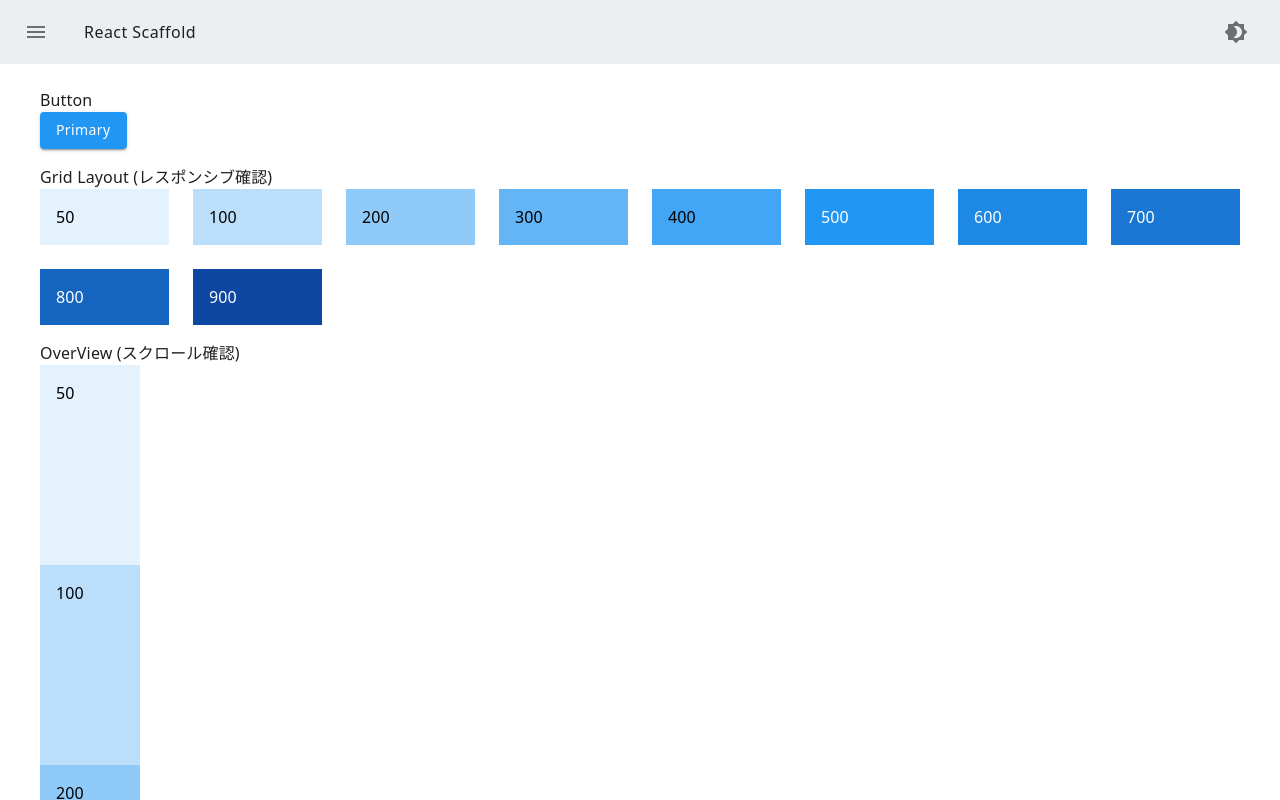
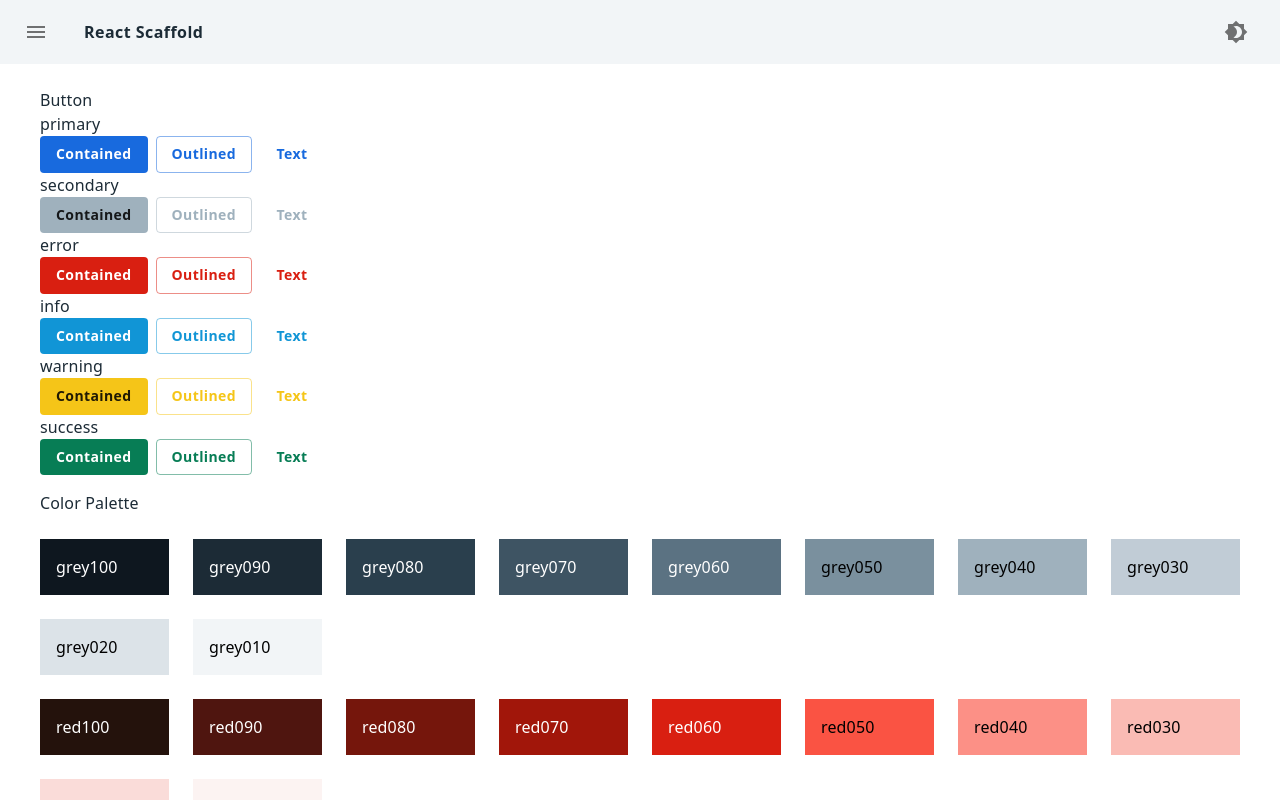
Before and after one commit to kosukekashiwa/react-scaffold, a React app: page /ui in a window 1280 px wide. Built offline with nearby package versions, Linux system fonts and the light colour scheme; the HTML template or start-up script is replaced by a standard one.

Commit message:
design tokens

```diff
--- a/src/utils/index.ts
+++ b/src/utils/index.ts
@@ -1,9 +1,10 @@
 import { PaletteMode } from '@mui/material';
+import { dt } from '../views/designTokens';
 
 export const isDarkMode = (mode: PaletteMode): boolean => {
   return mode === 'dark';
 };
 
 export const getLabelColor = (mode: PaletteMode): string => {
-  return isDarkMode(mode) ? '#ffffff' : '#1f1f1f';
+  return isDarkMode(mode) ? dt.text.reversed : dt.text.primary;
 };
--- /dev/null
+++ b/src/views/designTokens/index.ts
@@ -0,0 +1,125 @@
+export const greyPalette = {
+  grey100: '#0E171F',
+  grey090: '#1C2B36',
+  grey080: '#2A3F4D',
+  grey070: '#3E5463',
+  grey060: '#5B7282',
+  grey050: '#7A909E',
+  grey040: '#9FB1BD',
+  grey030: '#C1CCD6',
+  grey020: '#DCE3E8',
+  grey010: '#F2F5F7',
+};
+export const redPalette = {
+  red100: '#24120C',
+  red090: '#4F150F',
+  red080: '#75160C',
+  red070: '#A1160A',
+  red060: '#D91F11',
+  red050: '#FA5343',
+  red040: '#FC9086',
+  red030: '#FABBB4',
+  red020: '#FADCD9',
+  red010: '#FCF3F2',
+};
+export const orangePalette = {
+  orange100: '#1F1410',
+  orange090: '#402117',
+  orange080: '#632B17',
+  orange070: '#8F3415',
+  orange060: '#BF4815',
+  orange050: '#E86427',
+  orange040: '#FC9162',
+  orange030: '#FCBC97',
+  orange020: '#FCDDC7',
+  orange010: '#FCF2EB',
+};
+export const yellowPalette = {
+  yellow100: '#1C1613',
+  yellow090: '#38251B',
+  yellow080: '#54341F',
+  yellow070: '#70491C',
+  yellow060: '#946613',
+  yellow050: '#B3870E',
+  yellow040: '#D9A514',
+  yellow030: '#F5C518',
+  yellow020: '#F7E379',
+  yellow010: '#FAF6CF',
+};
+export const greenPalette = {
+  green100: '#081A15',
+  green090: '#092E25',
+  green080: '#094536',
+  green070: '#075E45',
+  green060: '#077D55',
+  green050: '#16A163',
+  green040: '#43C478',
+  green030: '#88DBA8',
+  green020: '#C7EBD1',
+  green010: '#EBF7ED',
+};
+export const aquaPalette = {
+  aqua100: '#0B1724',
+  aqua090: '#0C2B45',
+  aqua080: '#0E3D66',
+  aqua070: '#08548A',
+  aqua060: '#0073BA',
+  aqua050: '#1195D6',
+  aqua040: '#48B8F0',
+  aqua030: '#8BD3F7',
+  aqua020: '#C9E7F5',
+  aqua010: '#EBF3F7',
+};
+export const bluePalette = {
+  blue100: '#0D1826',
+  blue090: '#11294D',
+  blue080: '#103A75',
+  blue070: '#0D4EA6',
+  blue060: '#186ADE',
+  blue050: '#3D8DF5',
+  blue040: '#75B1FF',
+  blue030: '#ADCCF7',
+  blue020: '#D4E4FA',
+  blue010: '#F0F4FA',
+};
+
+export const palette = {
+  white: '#FFFFFF',
+  brack: '000000',
+  ...greyPalette,
+  ...redPalette,
+  ...orangePalette,
+  ...yellowPalette,
+  ...greenPalette,
+  ...aquaPalette,
+  ...bluePalette,
+};
+
+export const dt = {
+  mui: {
+    palette: {
+      primary: palette.blue060,
+      primaryDark: palette.blue030,
+      secondary: palette.grey040,
+      secondaryDark: palette.grey050,
+      error: palette.red060,
+      errorDark: palette.red040,
+      info: palette.aqua050,
+      infoDark: palette.aqua070,
+      warning: palette.yellow030,
+      warningDark: palette.yellow050,
+      success: palette.green060,
+      successDark: palette.green030,
+    },
+  },
+  text: {
+    primary: palette.grey090,
+    reversed: palette.white,
+  },
+  header: {
+    global: {
+      primary: palette.grey010,
+      reversed: palette.grey100,
+    },
+  },
+};
--- a/src/views/ecosystems/AppHeader.tsx
+++ b/src/views/ecosystems/AppHeader.tsx
@@ -2,12 +2,12 @@ import React, { useCallback } from 'react';
 import { AppBar, Box, Button, IconButton, Toolbar } from '@mui/material';
 import MenuIcon from '@mui/icons-material/Menu';
 import MenuOpenIcon from '@mui/icons-material/MenuOpen';
-import { blueGrey, grey } from '@mui/material/colors';
 import Brightness4Icon from '@mui/icons-material/Brightness4';
 import Brightness7Icon from '@mui/icons-material/Brightness7';
 import { useAppDispatch, useAppSelector } from '../hooks';
 import { darkModeOff, darkModeOn, getPaletteMode } from '../../state/ducks/ui/slices';
 import { getLabelColor, isDarkMode } from '../../utils';
+import { dt } from '../designTokens';
 
 export const APP_HEADER_HEIGHT = 64;
 
@@ -41,7 +41,7 @@ const AppHeader: React.VFC<AppHeaderProps> = ({
     <AppBar
       sx={{
         height: `${APP_HEADER_HEIGHT}px`,
-        backgroundColor: darkMode ? grey[900] : blueGrey[50],
+        backgroundColor: darkMode ? dt.header.global.reversed : dt.header.global.primary,
         boxShadow: 'none',
       }}
       position="static"
--- a/src/views/natures/OverView.tsx
+++ b/src/views/natures/OverView.tsx
@@ -1,42 +1,70 @@
-import React from 'react';
-import { Box, Button, Grid, Stack } from '@mui/material';
-import { blue } from '@mui/material/colors';
+import React, { Fragment } from 'react';
+import { Box, Button, Grid } from '@mui/material';
+import {
+  greyPalette,
+  redPalette,
+  orangePalette,
+  yellowPalette,
+  greenPalette,
+  aquaPalette,
+  bluePalette,
+} from '../designTokens';
 
 const OverView: React.VFC = () => {
-  const pallete: number[] = [50, 100, 200, 300, 400, 500, 600, 700, 800, 900];
+  type Color = 'primary' | 'secondary' | 'error' | 'info' | 'warning' | 'success';
+  const colors: Color[] = ['primary', 'secondary', 'error', 'info', 'warning', 'success'];
+
+  const palettes = [
+    greyPalette,
+    redPalette,
+    orangePalette,
+    yellowPalette,
+    greenPalette,
+    aquaPalette,
+    bluePalette,
+  ];
 
   return (
     <Box>
       <Box>Button</Box>
       <Box>
-        <Button variant="contained" color="primary">
-          Primary
+        {colors.map((color) => (
+          <Fragment key={color}>
+            <Box>{color}</Box>
+            <Box display="flex">
+              <Box>
+                <Button variant="contained" color={color}>
+                  Contained
                 </Button>
               </Box>
-      <Box mt={2}>Grid Layout (レスポンシブ確認)</Box>
+              <Box ml={1}>
+                <Button variant="outlined" color={color}>
+                  Outlined
+                </Button>
+              </Box>
+              <Box ml={1}>
+                <Button variant="text" color={color}>
+                  Text
+                </Button>
+              </Box>
+            </Box>
+          </Fragment>
+        ))}
+      </Box>
+      <Box mt={2}>Color Palette</Box>
+      {palettes.map((pallete, idx) => (
+        <Box key={idx} mt={{ xs: 1, sm: 3 }}>
           <Grid container spacing={{ xs: 1, sm: 3 }}>
-        {pallete.map((code) => (
-          <Grid key={code} item xs={6} sm={3} md={1.5}>
-            <Box p={2} sx={{ background: blue[code], color: code < 500 ? '#000000' : '#ffffff' }}>
-              {code}
+            {Object.entries(pallete).map((item, idx) => (
+              <Grid key={idx} item xs={6} sm={3} md={1.5}>
+                <Box p={2} sx={{ background: item[1], color: idx < 5 ? '#fff' : '#000' }}>
+                  {item[0]}
                 </Box>
               </Grid>
             ))}
           </Grid>
-      <Box mt={2}>OverView (スクロール確認)</Box>
-      <Stack>
-        {pallete.map((code) => (
-          <Box
-            key={code}
-            height={200}
-            width={100}
-            p={2}
-            sx={{ background: blue[code], color: code < 500 ? '#000000' : '#ffffff' }}
-          >
-            {code}
         </Box>
       ))}
-      </Stack>
     </Box>
   );
 };
--- a/src/views/theme.ts
+++ b/src/views/theme.ts
@@ -1,7 +1,7 @@
 import { createTheme } from '@mui/material/styles';
-import { blue, blueGrey } from '@mui/material/colors';
 import { PaletteMode } from '@mui/material';
-import { getLabelColor } from '../utils';
+import { getLabelColor, isDarkMode } from '../utils';
+import { dt } from './designTokens';
 
 export const FLEXIBLE_MAX_WIDTH = 1280;
 
@@ -9,11 +9,16 @@ const fontFamily = ['Noto Sans', 'Noto Sans JP', 'sans-serif'].join(',');
 
 const theme = (paletteMode?: PaletteMode) => {
   const labelColor = getLabelColor(paletteMode);
+  const darkMode = isDarkMode(paletteMode);
 
   return createTheme({
     palette: {
-      primary: blue,
-      secondary: blueGrey,
+      primary: { main: darkMode ? dt.mui.palette.primaryDark : dt.mui.palette.primary },
+      secondary: { main: darkMode ? dt.mui.palette.secondaryDark : dt.mui.palette.secondary },
+      error: { main: darkMode ? dt.mui.palette.errorDark : dt.mui.palette.error },
+      info: { main: darkMode ? dt.mui.palette.infoDark : dt.mui.palette.info },
+      warning: { main: darkMode ? dt.mui.palette.warningDark : dt.mui.palette.warning },
+      success: { main: darkMode ? dt.mui.palette.successDark : dt.mui.palette.success },
       mode: paletteMode ?? 'light',
     },
     breakpoints: {
@@ -48,6 +53,8 @@ const theme = (paletteMode?: PaletteMode) => {
           root: {
             textTransform: 'none',
             fontFamily: fontFamily,
+            fontWeight: 'bold',
+            boxShadow: 'none',
           },
         },
       },
```
Lines whose indentation alone changed are shown as unchanged.
